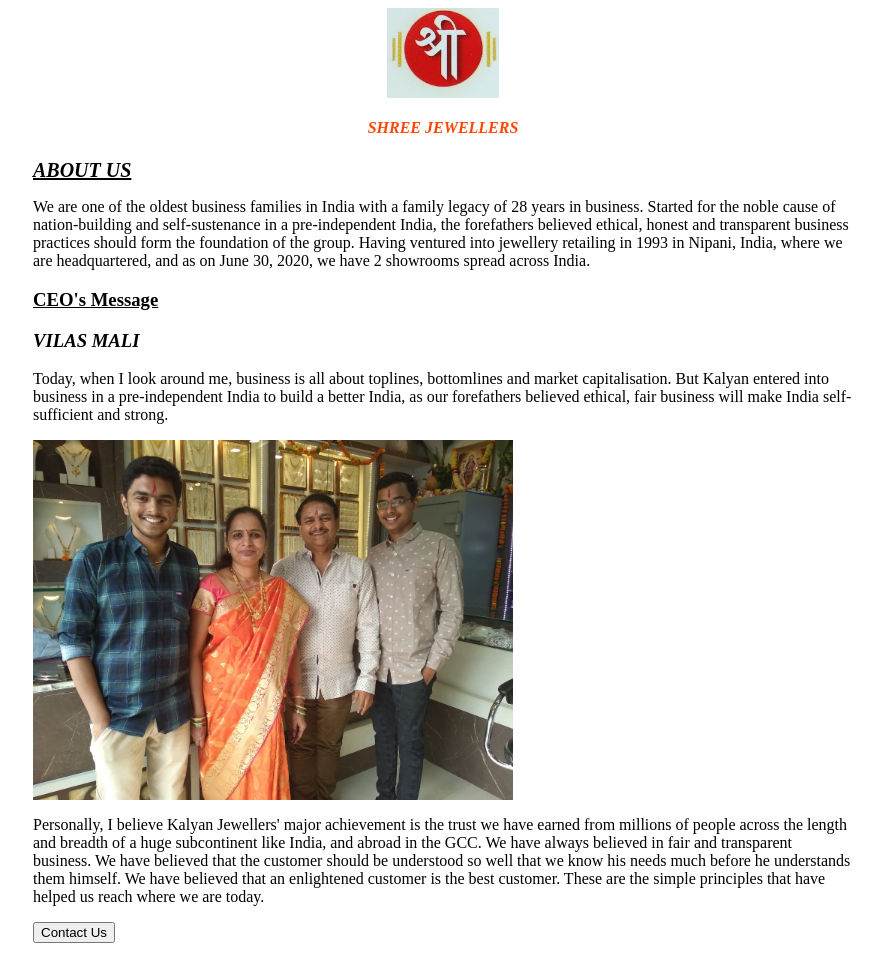
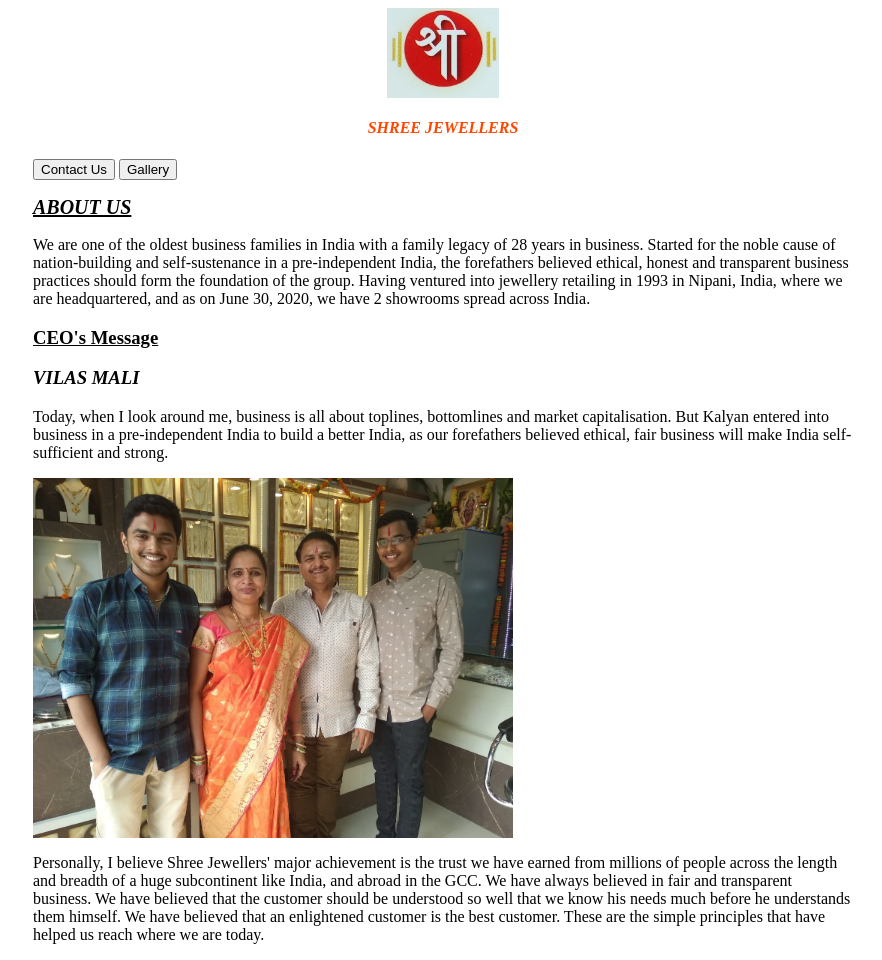
Before and after one commit to nilmali/shree-jewellers, a Flask app: page / in a window 1280 px wide. Shown: the whole page, without its empty margins (197-1079 px from the left). Run offline with Flask 2, Linux system fonts and the light colour scheme.

Commit message:
css without bootstrap

```diff
--- a/templates/home.html
+++ b/templates/home.html
@@ -29,6 +29,10 @@
    <div id="container">
    <h1><center><img src="https://shree-jewellers.nilmali.repl.co/static/banner.jpeg" height='90'></center></h1>
    <h4><center>SHREE JEWELLERS</center></h4>
+<div style="font-style:Bold;">
+  <Button>Contact Us</Button>
+  <Button>Gallery</Button>
+</div>
 
    <h2>ABOUT US</h2>
    <p>
@@ -42,15 +46,10 @@
        </p>
      <img src="https://shree-jewellers.nilmali.repl.co/static/pic.jpg" height= 360px >
      <p>
-       Personally, I believe Kalyan Jewellers' major achievement is the trust we have earned from millions of people across the length and breadth of a huge subcontinent like India, and abroad in the GCC.
+       Personally, I believe Shree Jewellers' major achievement is the trust we have earned from millions of people across the length and breadth of a huge subcontinent like India, and abroad in the GCC.
 
 We have always believed in fair and transparent business. We have believed that the customer should be understood so well that we know his needs much before he understands them himself. We have believed that an enlightened customer is the best customer. These are the simple principles that have helped us reach where we are today.</p>
 </p>
-
-
- <div style="font-style:Bold;">
-   <Button>Contact Us</Button>
-
 </div>
  </body>
 </html>
```
